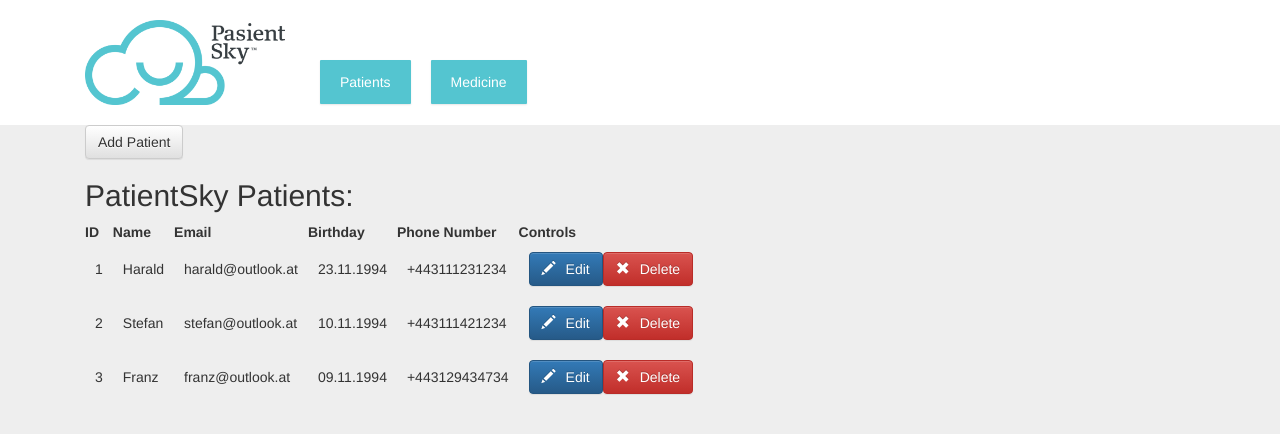
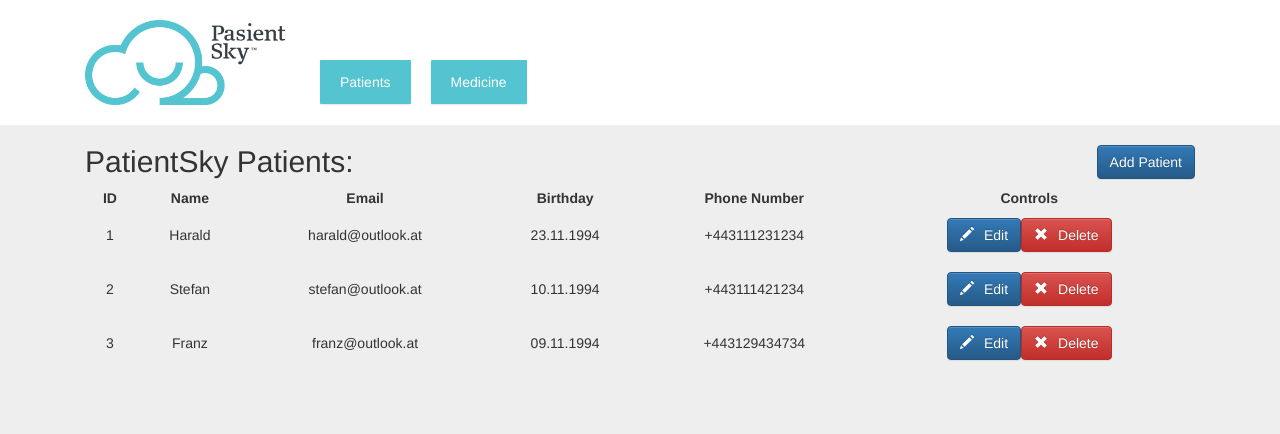
Before and after one commit to viennaoperator/react-patient-app, a React (Create React App) app: page /patients in a window 1280 px wide. Shown: the top 434 px of the page. Built offline with nearby package versions, Linux system fonts and the light colour scheme.

Commit message:
edit fix

```diff
--- a/src/App.css
+++ b/src/App.css
@@ -1 +1 @@
-body{background-color:#EEEEEE}.button-patientsky{-webkit-appearance:none;-moz-appearance:none;appearance:none;background-color:#54c5d0;border-radius:1px;box-shadow:0 1px 2px rgba(0,0,0,0.1);border:0;color:#FFFFFF;cursor:pointer;display:inline-block;font-size:14px;line-height:42px;margin-right:20px;outline:0;padding-left:20px;padding-right:20px;text-decoration:none;transition:background .1s ease-in-out,color .1s ease-in-out,box-shadow .1s ease-in-out;-webkit-user-select:none;-moz-user-select:none;-ms-user-select:none;user-select:none}.jumbotron{padding-left:0 !important;padding-right:0 !important}.full-width{width:100%}table#patient-list tr td{padding:10px;margin:10px}.modal-primary{float:right}button.btn.btn-default.modal-button{float:right}.modal-content{height:220px}span.glyphicon{padding-right:10px}#header{background:#FFFFFF;padding:20px}#header h2{margin:0;padding:20px}#header .header-logo{max-width:200px}#header .menu-buttons{margin-top:40px;display:inline-block;padding-left:60px}
+body{background-color:#EEEEEE}.button-patientsky{-webkit-appearance:none;-moz-appearance:none;appearance:none;background-color:#54c5d0;border-radius:1px;box-shadow:0 1px 2px rgba(0,0,0,0.1);border:0;color:#FFFFFF;cursor:pointer;display:inline-block;font-size:14px;line-height:42px;margin-right:20px;outline:0;padding-left:20px;padding-right:20px;text-decoration:none;transition:background .1s ease-in-out,color .1s ease-in-out,box-shadow .1s ease-in-out;-webkit-user-select:none;-moz-user-select:none;-ms-user-select:none;user-select:none}.jumbotron{padding-left:0 !important;padding-right:0 !important}.full-width{width:100%}th{text-align:center}td{text-align:center}table#patient-list tr td{padding:10px;margin:10px}.modal-primary{float:right}button.btn.btn-default.modal-button{float:right}.modal-content{height:220px}span.glyphicon{padding-right:10px}table#patient-list{width:100%}#header{background:#FFFFFF;padding:20px}#header h2{margin:0;padding:20px}#header .header-logo{max-width:200px}#header .menu-buttons{margin-top:40px;display:inline-block;padding-left:60px}
--- a/src/actions/patient.js
+++ b/src/actions/patient.js
@@ -19,6 +19,7 @@ export const deletePatient = id => {
 }
 
 export const editPatient = patient => {
+    console.log('EDIT_PATIENT');
     return {
         type: 'EDIT_PATIENT',
         patient: patient.patient
--- a/src/components/MedicineOverview.js
+++ b/src/components/MedicineOverview.js
@@ -44,7 +44,7 @@ export class MedicineOverview extends Component {
                 </h2>
                 <SearchInput placeholder="search for medicine" onClickFunction={this.searchMedicine}/>
                 </Col>
-                <Col sm={8} md={10} smOffset={2} mdOffset={1}>
+                <Col sm={12}>
                     <MedicineList listOfMedicines={this.state.medicines}/>
                 </Col>
             </div>
--- a/src/components/PatientModal.js
+++ b/src/components/PatientModal.js
@@ -5,7 +5,7 @@ import AddPatient from "../containers/AddPatient";
 const PatientModal = ({toggleModal, showModal}) => {
     return (
         <div>
-            <Button onClick={toggleModal}>Add Patient</Button>
+            <Button onClick={toggleModal} bsStyle="primary" className="modal-primary ">Add Patient</Button>
             <div>
                 <Modal
                     show={showModal}
--- a/src/containers/EditPatient.js
+++ b/src/containers/EditPatient.js
@@ -1,7 +1,6 @@
 import React from 'react'
 import {connect} from 'react-redux'
 import {Button, Col} from 'react-bootstrap'
-//import {getPatient} from '../actions/patient'
 import {editPatient} from '../actions/patient'
 import * as _ from 'lodash';
 import {Link} from 'react-router-dom';
@@ -19,18 +18,7 @@ let EditPatient = (props) => {
     return (
         <div>
             <form
-                onSubmit={e => {
-                    console.log('submit edit');
-                    props.dispatch(editPatient({
-                        patient: {
-                            id : props.id,
-                            name : name.value,
-                            email : email.value,
-                            birthday : birthday.value,
-                            phonenumber: phonenumber.value
-                        }
-                    }))
-                }}
+
             >
                 <div id="modalInput">
                     <Col>
@@ -41,7 +29,9 @@ let EditPatient = (props) => {
                             <input className="fullWidth"
                                    ref={node => {
                                        name = node
-                                       node.value = patient.name
+                                       if(patient && node){
+                                           node.value = patient.name
+                                       }
                                    }}
                                    placeholder="Name"
                             />
@@ -56,7 +46,9 @@ let EditPatient = (props) => {
                             <input
                                 ref={node => {
                                     email = node
-                                    node.value = patient.email
+                                    if(patient && node){
+                                        node.value = patient.email
+                                    }
                                 }}
                                 placeholder="patient@sick.com"
                             />
@@ -72,7 +64,9 @@ let EditPatient = (props) => {
                             <input
                                 ref={node => {
                                     birthday = node
-                                    node.value = patient.birthday
+                                    if(patient && node){
+                                        node.value = patient.birthday
+                                    }
                                 }}
                                 placeholder="22/05/1990"
                             />
@@ -87,7 +81,9 @@ let EditPatient = (props) => {
                             <input
                                 ref={node => {
                                     phonenumber = node
-                                    node.value = patient.phonenumber
+                                    if(patient && node){
+                                        node.value = patient.phonenumber
+                                    }
                                 }}
                                 placeholder="+44123456789"
                             />
@@ -96,7 +92,18 @@ let EditPatient = (props) => {
                     <br />
                 </div>
                 <Link to="/patients">
-                    <Button bsStyle="primary" type='submit' className="modal-primary">Submit Changes</Button>
+                    <Button bsStyle="primary" type='submit' className="modal-primary" onClick={e => {
+                        console.log('submit edit');
+                        props.dispatch(editPatient({
+                            patient: {
+                                id : parseInt(props.id,10),
+                                name : name.value,
+                                email : email.value,
+                                birthday : birthday.value,
+                                phonenumber: phonenumber.value
+                            }
+                        }))
+                    }}>Submit Changes</Button>
                 </Link>
             </form>
         </div>
--- a/src/containers/VisiblePatientList.js
+++ b/src/containers/VisiblePatientList.js
@@ -1,24 +1,6 @@
 import { connect } from 'react-redux'
 import PatientList from '../components/PatientList'
-import * as _ from 'lodash';
 import {deletePatient} from '../actions/patient'
-import {dispatch} from 'redux';
-
-
-const getVisiblePatients = (patients, action) => {
-    console.log(action);
-    switch (action.type) {
-        case 'SHOW_ALL':
-            return patients;
-        case 'DELETE_PATIENT':
-            _.remove(patients,{
-                id: action.id
-            });
-            return {};
-        default:
-            return patients;
-    }
-}
 
 const mapStateToProps = state => {
     return {
--- a/src/less/general.less
+++ b/src/less/general.less
@@ -39,3 +39,11 @@ body {
 .full-width{
   width: 100%;
 }
+
+th {
+  text-align: center;
+}
+
+td {
+  text-align: center;
+}
--- a/src/less/patient.less
+++ b/src/less/patient.less
@@ -18,3 +18,7 @@ button.btn.btn-default.modal-button {
 span.glyphicon {
   padding-right: 10px;
 }
+
+table#patient-list {
+  width: 100%;
+}
--- a/src/reducers/patient.js
+++ b/src/reducers/patient.js
@@ -21,19 +21,10 @@ const patients = (state = initialState, action) => {
                 }
             ]
         case 'EDIT_PATIENT':
-            console.log('EDIT_PATIENT');
-            console.log(action);
-            console.log(action.patient);
-            let indexToEdit = _.findIndex(state, {id: parseInt(action.patient.id)});
-            console.log(indexToEdit);
-            console.log(state[indexToEdit]);
-            console.log(state);
+            let indexToEdit = _.findIndex(state, {
+                id: action.patient.id});
+            state[indexToEdit] = action.patient;
             return [...state];
-            /*return state.map(patient =>
-                (patient.id === action.patient.id)
-                    ? {...patient}
-                    : patient
-            )*/
 
         case 'DELETE_PATIENT':
             _.remove(state,{
```
